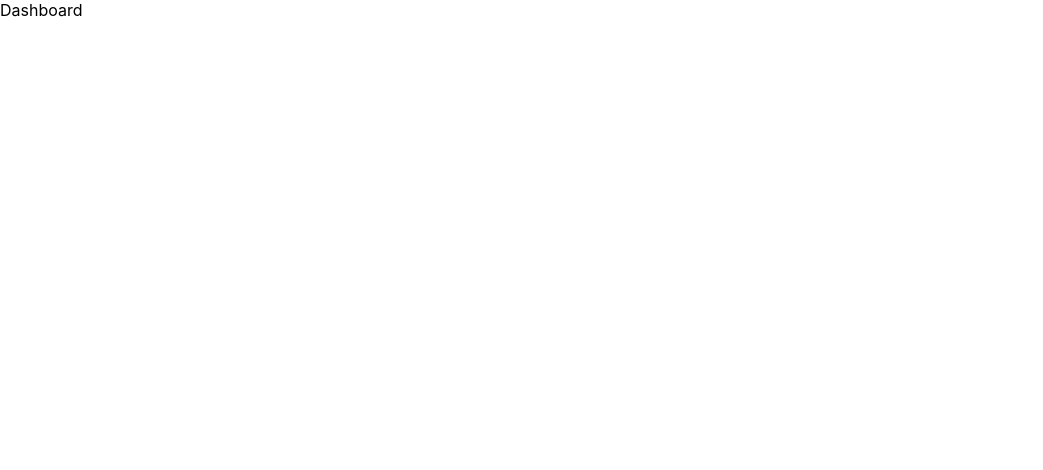
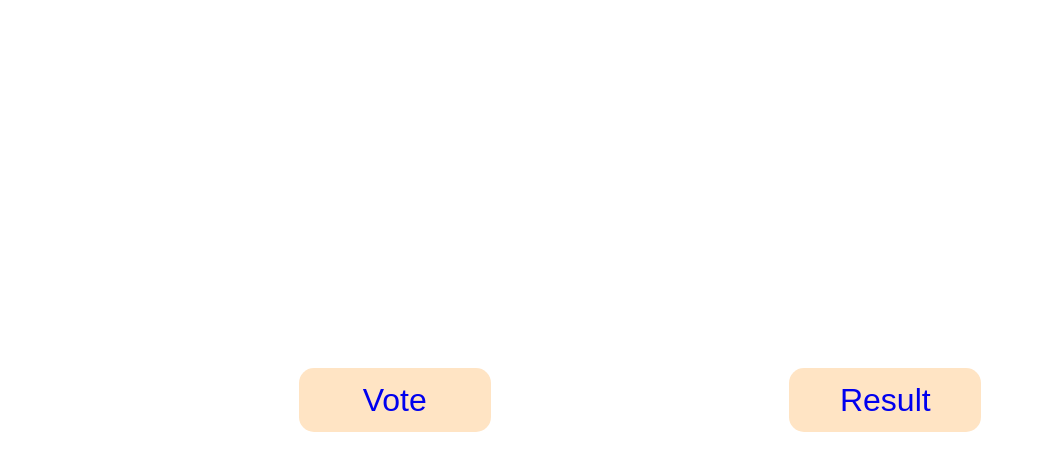
Before and after one commit to utkarsh0903/dishpoll, a React (Create React App) app: page /dashboard in a window 1280 px wide. Shown: the top 470 px of the page, without its empty margins (0-1043 px from the left). Built offline with nearby package versions, Linux system fonts and the light colour scheme; the HTML template or start-up script is replaced by a standard one.

Commit message:
Feat : Dashboard created

```diff
--- a/src/App.js
+++ b/src/App.js
@@ -1,6 +1,8 @@
 import {BrowserRouter as Router, Routes, Route} from "react-router-dom";
 import Login from "./components/Login";
 import Dashboard from "./components/Dashboard";
+import DishVoting from "./components/DishVoting";
+import Result from "./components/Result";
 import "./App.css";
 
 function App() {
@@ -9,6 +11,8 @@ function App() {
         <Routes>
           <Route path="/" element={<Login />} />
           <Route path="/dashboard" element={<Dashboard />} />
+          <Route path="/dishvoting" element={<DishVoting />} />
+          <Route path="/result" element={<Result />} />
         </Routes>
       </Router>
     </>
--- a/src/components/Dashboard.jsx
+++ b/src/components/Dashboard.jsx
@@ -1,8 +1,17 @@
-import React from 'react'
+import React from 'react';
+import "../styles/dashboard.css";
+import { Link } from 'react-router-dom';
 
 const Dashboard = () => {
   return (
-    <div>Dashboard</div>
+    <div className='dashboard-main'>
+      <button>
+        <Link to="/dishvoting">Vote</Link>
+      </button>
+      <button>
+        <Link to="/result">Result</Link>
+      </button>
+    </div>
   )
 }
 
--- /dev/null
+++ b/src/components/DishVoting.jsx
@@ -0,0 +1,9 @@
+import React from 'react'
+
+const DishVoting = () => {
+  return (
+    <div>DishVoting</div>
+  )
+}
+
+export default DishVoting
--- /dev/null
+++ b/src/components/Result.jsx
@@ -0,0 +1,9 @@
+import React from 'react'
+
+const Result = () => {
+  return (
+    <div>Result</div>
+  )
+}
+
+export default Result
--- /dev/null
+++ b/src/styles/dashboard.css
@@ -0,0 +1,14 @@
+.dashboard-main{
+    height: 100vh;
+    display: flex;
+    justify-content: space-evenly;
+    align-items: center;
+
+    >button{
+        width: 15%;
+        height: 8vh;
+        background-color: bisque;
+        border: none;
+        text-decoration: none;
+    }
+}
--- a/src/styles/login.css
+++ b/src/styles/login.css
@@ -74,6 +74,8 @@ button{
     font-size: 2em;
     border-radius: 15px;
     width: 40%;
+    background-color: bisque;
+    border: none;
 }
 
 .error{
```
